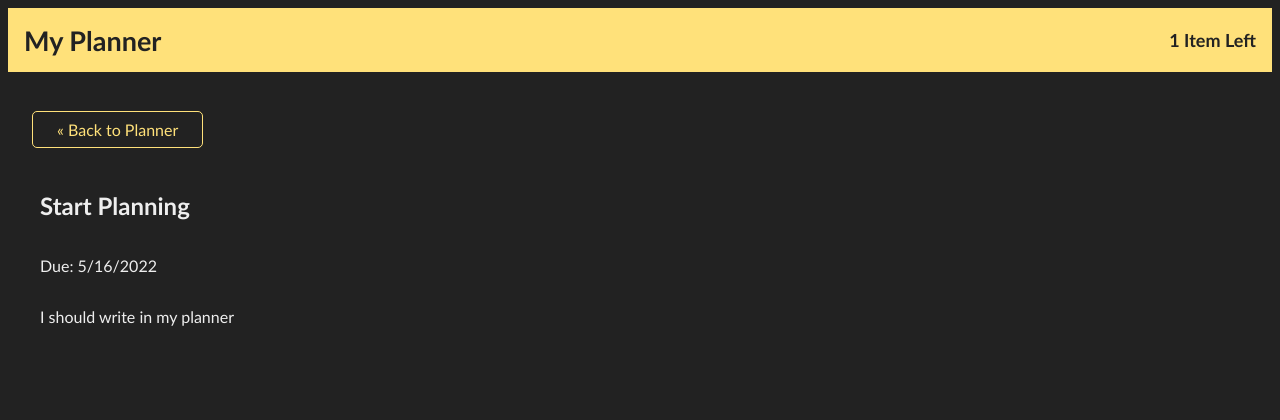
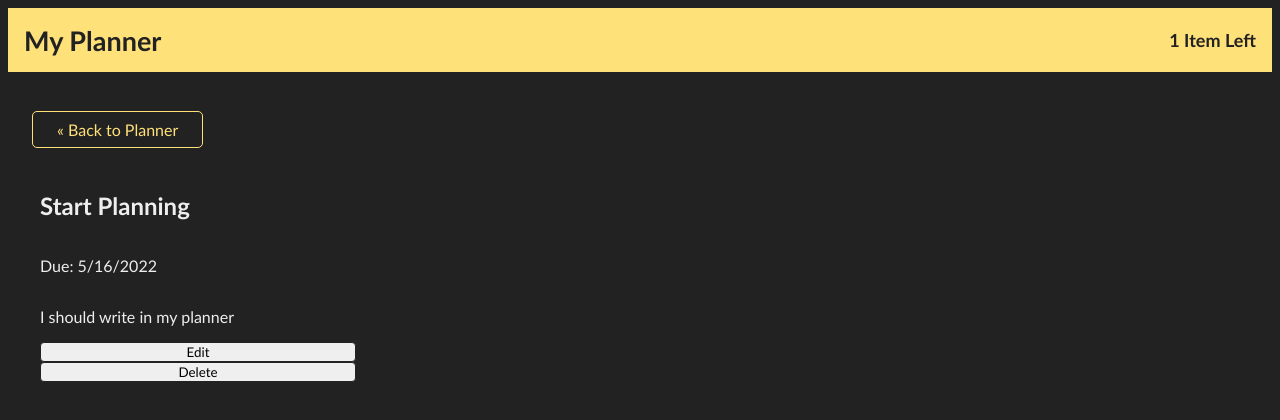
Before and after one commit to aidanliddiard/adv-react-planner, a React app: page /entries/0 in a window 1280 px wide. Shown: the top 420 px of the page. Built offline with nearby package versions, Linux system fonts and the light colour scheme.

Commit message:
delete working

```diff
--- a/src/components/Header/Header.jsx
+++ b/src/components/Header/Header.jsx
@@ -6,7 +6,6 @@ export default function Header() {
   return (
     <header className={styles.header}>
       <h2>My Planner</h2>
-      {/* TODO: Replace hard-coded count with the actual number of entries */}
       <span>{entries.length} Item Left</span>
     </header>
   );
--- a/src/context/PlannerContext.jsx
+++ b/src/context/PlannerContext.jsx
@@ -55,12 +55,17 @@ const PlannerProvider = ({ children }) => {
     return entries.find((note) => note.id === Number(id));
   };
 
+  const deleteEntry = (id) => {
+    dispatch({ type: 'delete', payload: { id } });
+  };
+
   return (
     <PlannerContext.Provider
       value={{
         entries,
         addEntry,
         getEntry,
+        deleteEntry,
       }}
     >
       {children}
--- a/src/views/Entry.jsx
+++ b/src/views/Entry.jsx
@@ -1,6 +1,7 @@
 import { useEffect, useState } from 'react';
 import { Link } from 'react-router-dom';
 import { useParams } from 'react-router-dom';
+import { useHistory } from 'react-router-dom/cjs/react-router-dom.min';
 import { useEntries } from '../context/PlannerContext';
 
 import styles from './Entry.css';
@@ -8,11 +9,17 @@ import styles from './Entry.css';
 export default function Entry() {
   const { id } = useParams();
   const [entry, setEntry] = useState({});
-  const { entries, getEntry } = useEntries();
+  const { entries, getEntry, deleteEntry } = useEntries();
+  const history = useHistory();
 
   useEffect(() => {
     setEntry(getEntry(id));
   }, [id, entries.length]);
+
+  const handleDelete = (id) => {
+    deleteEntry(id);
+    history.push('/entries');
+  };
 
   return (
     <>
@@ -23,6 +30,8 @@ export default function Entry() {
         <h1>{entry?.title}</h1>
         <p>Due: {entry?.date}</p>
         <p>{entry?.content}</p>
+        <button>Edit</button>
+        <button onClick={() => handleDelete(entry.id)}>Delete</button>
       </article>
     </>
   );
```
Also changed, not shown: src/components/Planner/EditEntry.jsx (added).
